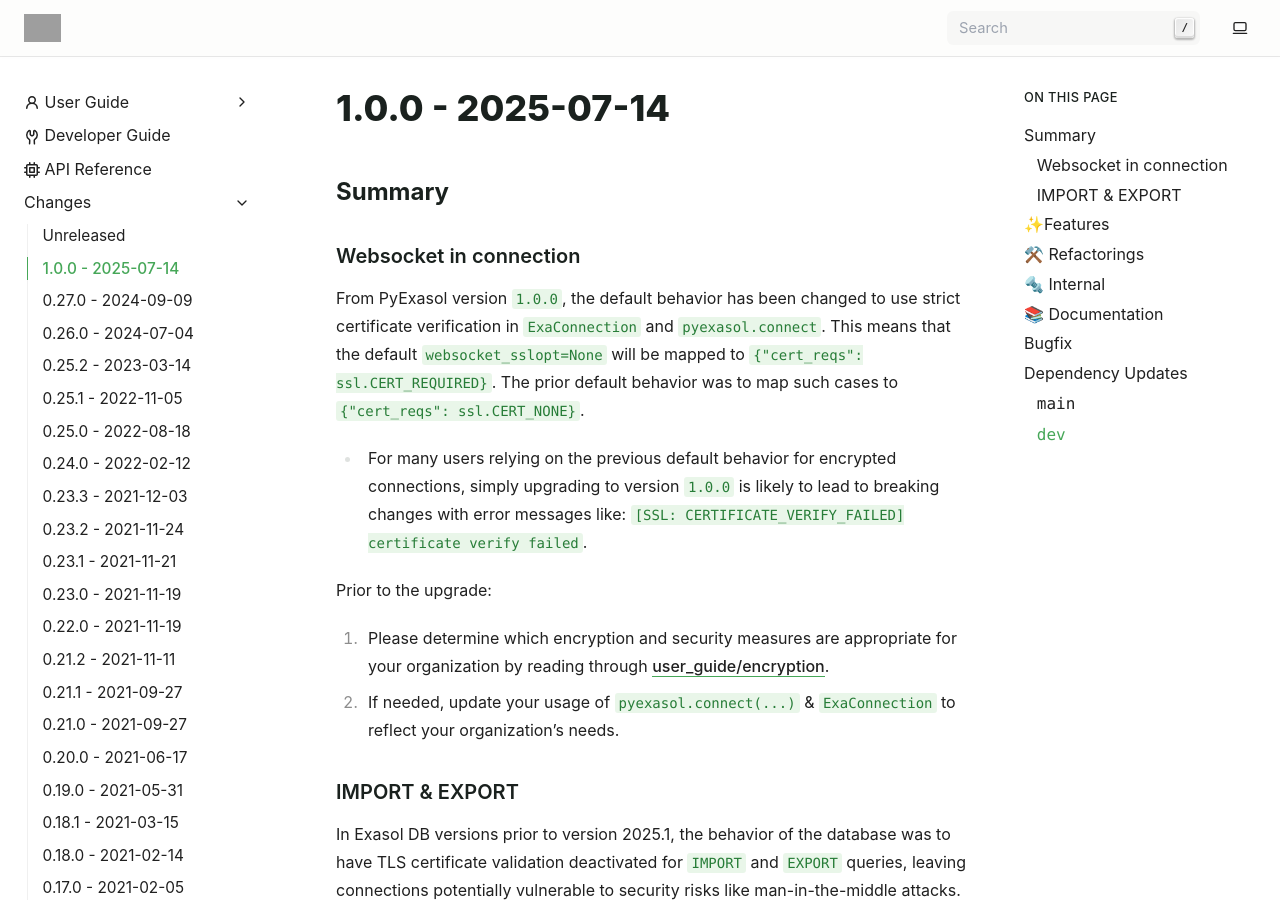
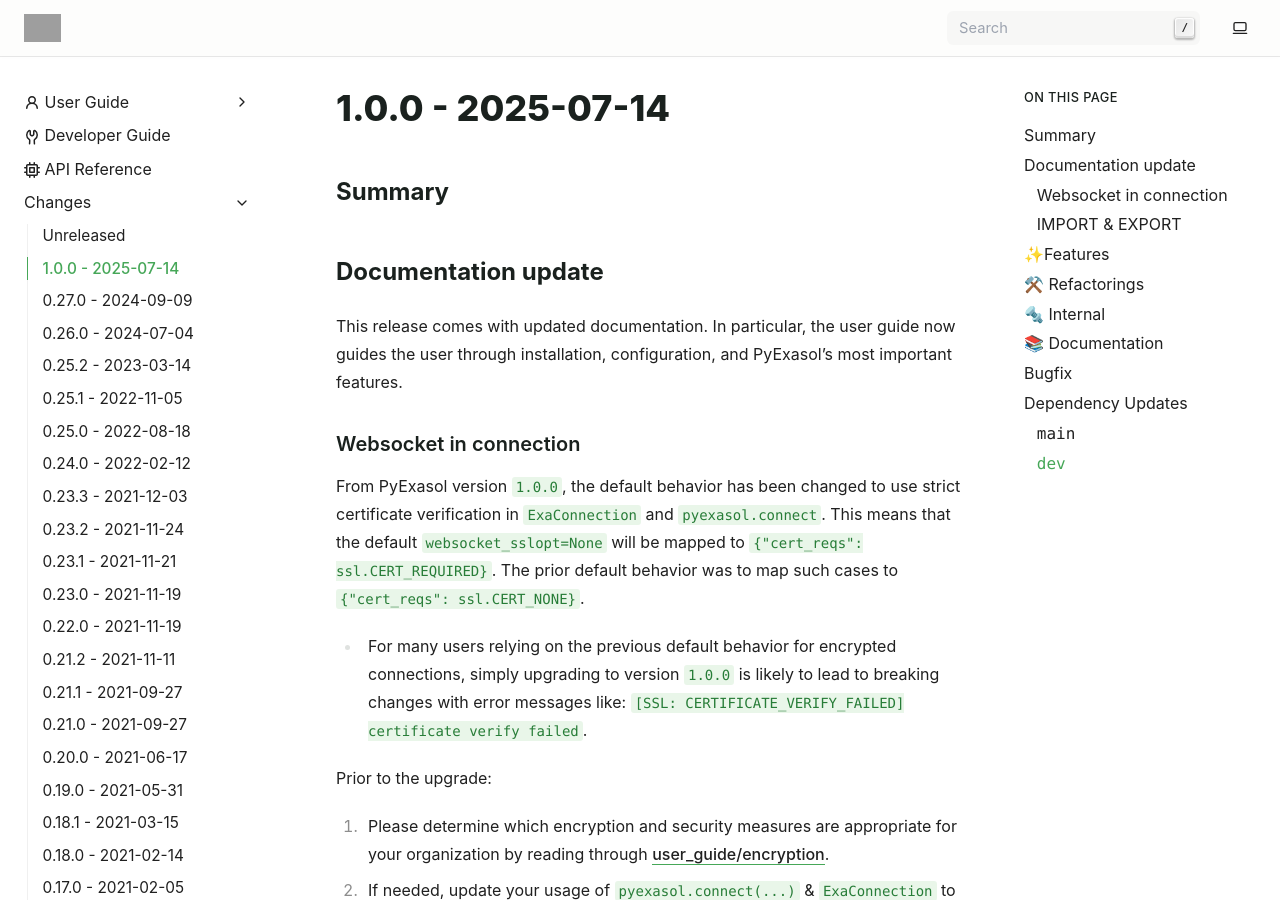
Before and after one commit to exasol/pyexasol, a Sphinx documentation site: the page built from doc/changes/changes_1.0.0.md, in a window 1280 px wide and 900 px high. Built offline with Sphinx 7.4.7, drawn with Linux system fonts in a browser that asks for light colours; pages that are not in the unit, such as notebooks, are missing from menus; grey boxes are pictures that could not be loaded.

Commit message:
Add summary to changelog

```diff
--- a/doc/changes/changes_1.0.0.md
+++ b/doc/changes/changes_1.0.0.md
@@ -1,6 +1,11 @@
 # 1.0.0 - 2025-07-14
 
 ## Summary
+
+## Documentation update
+
+This release comes with updated documentation. In particular, the user guide now guides
+the user through installation, configuration, and PyExasol's most important features.
 
 ### Websocket in connection
 
```
